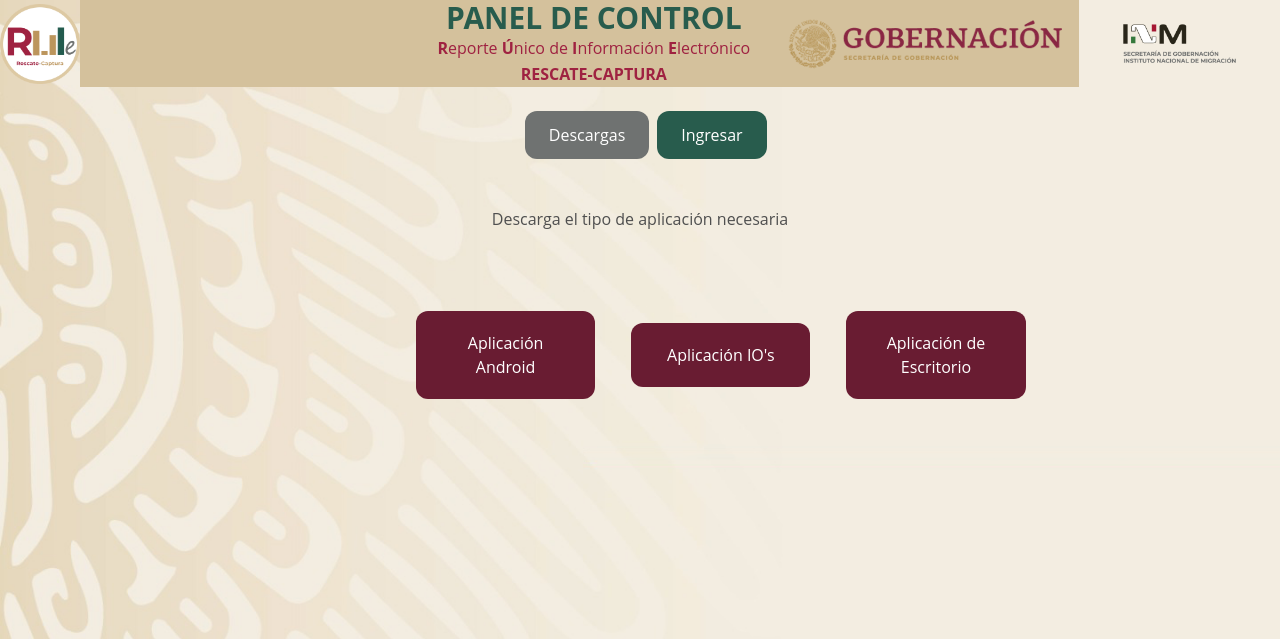
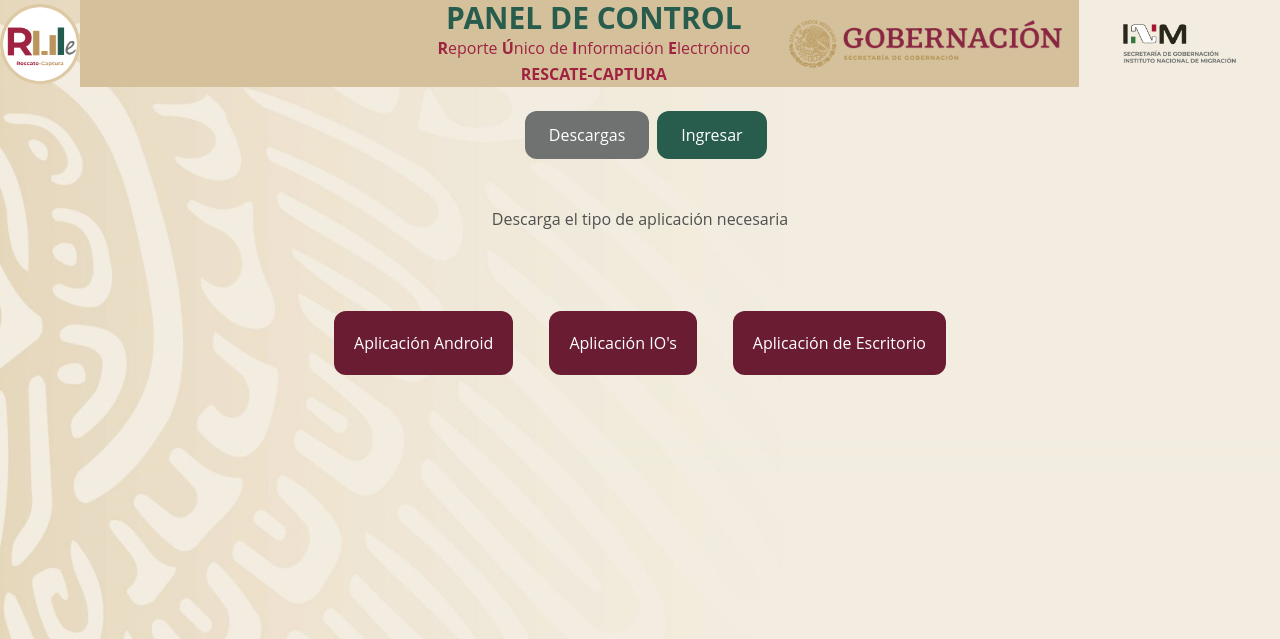
Before and after one commit to DGCORruie23/RUIeServer, a Django app: page /descargas/ in a window 1280 px wide. Shown: the top 639 px of the page. Run offline with Django 4.2, Linux system fonts and the light colour scheme; parts of the project's set-up code (start-up, migrations or seed data) failed here and were passed over; some libraries are stand-ins or nearby versions.

Commit message:
Corrección estilos de descargar APPS, log-in, edoFuerza y usuarios 19-04-2024

```diff
--- a/dashboard/templates/dashboard/edoFuerza.html
+++ b/dashboard/templates/dashboard/edoFuerza.html
@@ -28,7 +28,7 @@
         }
 
         th {
-            color: rgb(165, 27, 27);
+            color: rgb(255, 255, 255);
         }
 
         .bdtable {
@@ -108,6 +108,9 @@
                 transition: all 100ms;
             }
 
+            tr.header {
+                background-color: #235B4E;
+            }
 
 
 
@@ -160,6 +163,7 @@
                 <th>Tipo del Punto</th>
                 <th>Nombre del Punto</th>
                 <th>Acciones</th>
+                <th></th>
             </tr>
             {% for item in edoFuerza %}
                 <tr>
--- a/usuario/templates/descargas/descargar_Apps.html
+++ b/usuario/templates/descargas/descargar_Apps.html
@@ -16,14 +16,14 @@
                 Descarga el tipo de aplicación necesaria
             </h1>
             </div>
-            <div class="mt-20 ml-96 contIcons flex items-center">
-                <div class=" ml-8 basis-1/5 py-5 px-5 mx-1 bg-inm-rojo-300 hover:bg-inm-marron-100 rounded-xl text-white ">
+            <div class=" mt-20  flex justify-center">
+                <div class="  py-5 px-5 mx-1 bg-inm-rojo-300 hover:bg-inm-marron-100 rounded-xl text-white ">
                     <a href="{% url 'descarga_android' %}" class="">Aplicación Android</a>
                 </div>
-                <div class=" ml-8 basis-1/5 py-5 px-5 mx-1 bg-inm-rojo-300 hover:bg-inm-marron-100 rounded-xl text-white ">
+                <div class="ml-8 py-5 px-5 mx-1 bg-inm-rojo-300 hover:bg-inm-marron-100 rounded-xl text-white ">
                     <a href="" class="">Aplicación IO's</a>
                 </div>
-                <div class=" ml-8 basis-1/5 py-5 px-5 mx-1 bg-inm-rojo-300 hover:bg-inm-marron-100 rounded-xl text-white ">
+                <div class="ml-8  py-5 px-5 mx-1 bg-inm-rojo-300 hover:bg-inm-marron-100 rounded-xl text-white ">
                 <a href="" class=" ">Aplicación de Escritorio</a>
             </div>
             </div>
```
Also changed, not shown: dashboard/templates/dashboard/usuarios.html (+5 -2 lines), usuarioL/templates/base/log_in.html (+5 -5 lines).
